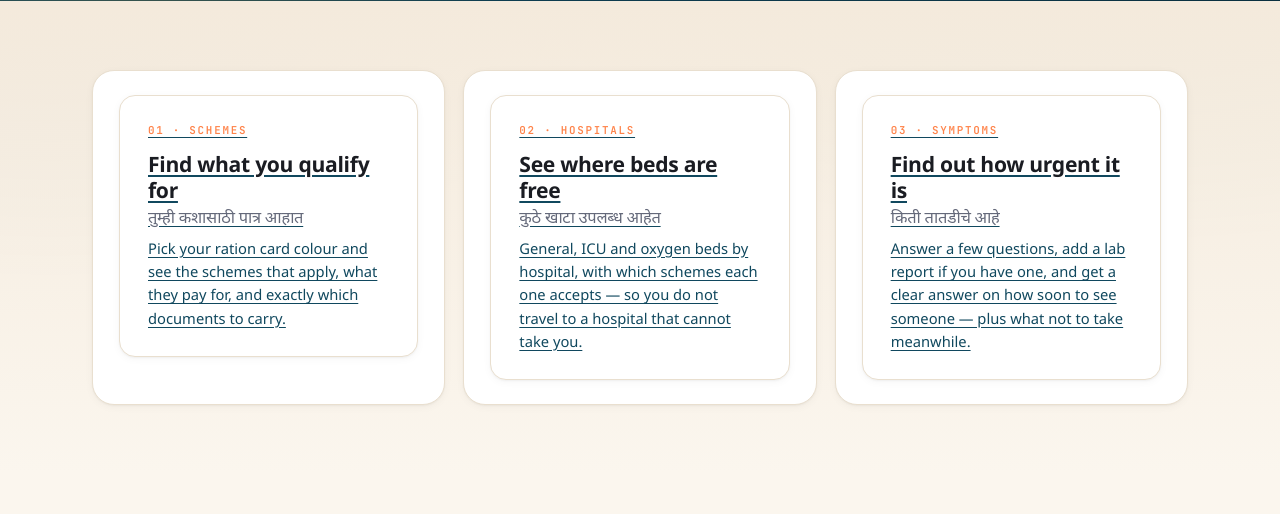
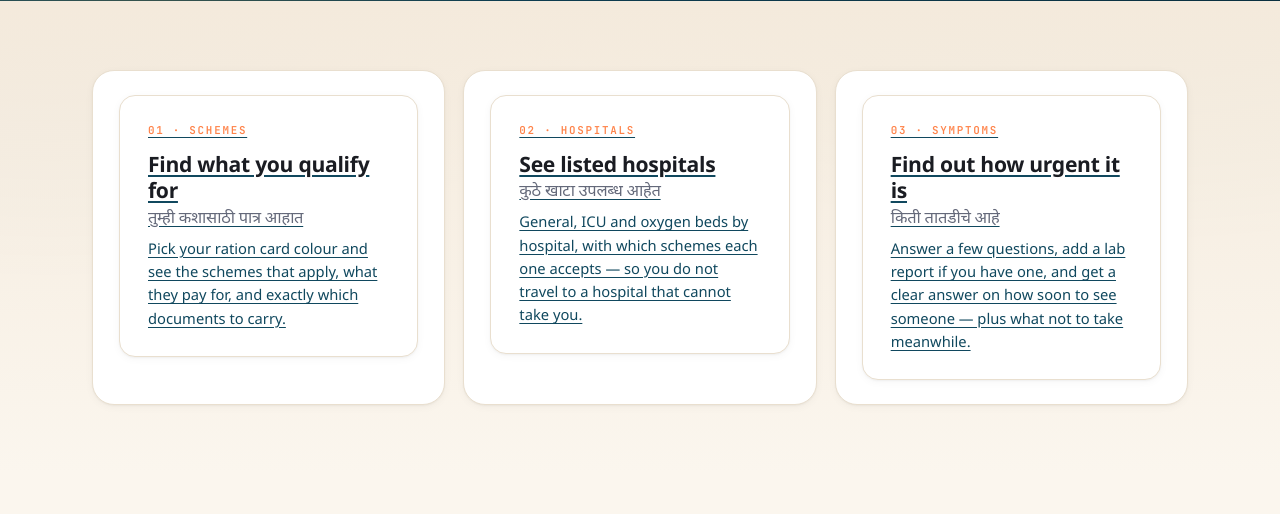
Before and after one commit to yadneshwagaskar5189/CEP-Project-, a Django app: page / in a window 1280 px wide. Shown: the part 817-1331 px from the top of the page. Run offline with Django 5.2, Linux system fonts and the light colour scheme; data that the repository does not hold is empty; some web fonts are replaced.

Commit message:
Changed link text

```diff
--- a/templates/core/home.html
+++ b/templates/core/home.html
@@ -32,7 +32,7 @@
     <a class="scheme" href="{% url 'hospitals:list' %}">
       <div class="card">
         <p class="eyebrow">02 · Hospitals</p>
-        <h3>See where beds are free<span class="mr">कुठे खाटा उपलब्ध आहेत</span></h3>
+        <h3>See listed hospitals<span class="mr">कुठे खाटा उपलब्ध आहेत</span></h3>
         <p class="small">General, ICU and oxygen beds by hospital, with which schemes each one accepts — so you do not travel to a hospital that cannot take you.</p>
       </div>
     </a>
```
